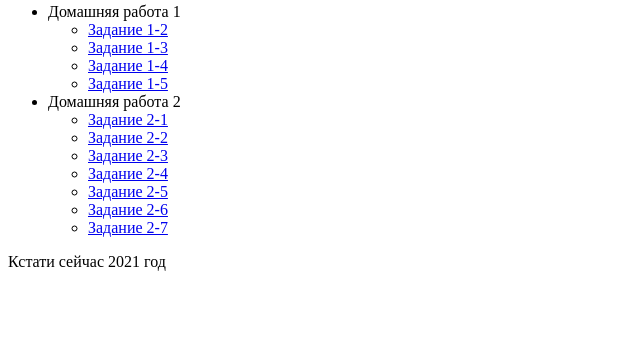
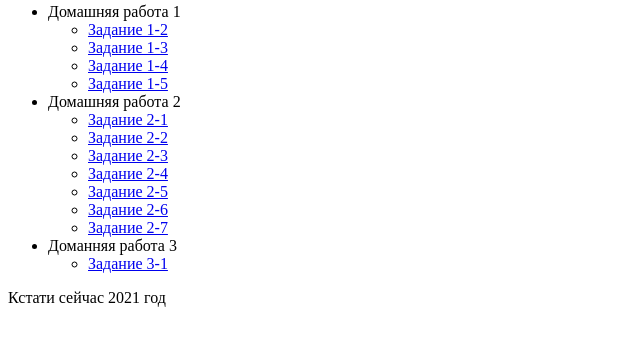
Before and after one commit to Full-Hole/gb_php1, a PHP site: page / in a window 1280 px wide. Shown: the part 103-449 px from the top of the page, without its empty margins (0-640 px from the left). Run offline with PHP 8.4, Linux system fonts and the light colour scheme.

Commit message:
Creating homework3 dir

```diff
--- /dev/null
+++ b/homework_3/3-1.php
@@ -0,0 +1 @@
+<?  /*1. С помощью цикла while вывести все числа в промежутке от 0 до 100, которые делятся на 3 без остатка. */
--- a/index.php
+++ b/index.php
@@ -30,6 +30,11 @@ $body = '<html lang="en">
             <li><a href="homework_2/2-7.php"> Задание 2-7</a></li>
         </ul>
     </li>
+    <li> Доманняя работа 3
+        <ul>
+            <li><a href="homework_3/3-1.php"> Задание 3-1</a></li>
+        </ul>
+    </li>
     </ul>
 <div>
 <span>Кстати сейчас '.$year.' год </span></div>
```
